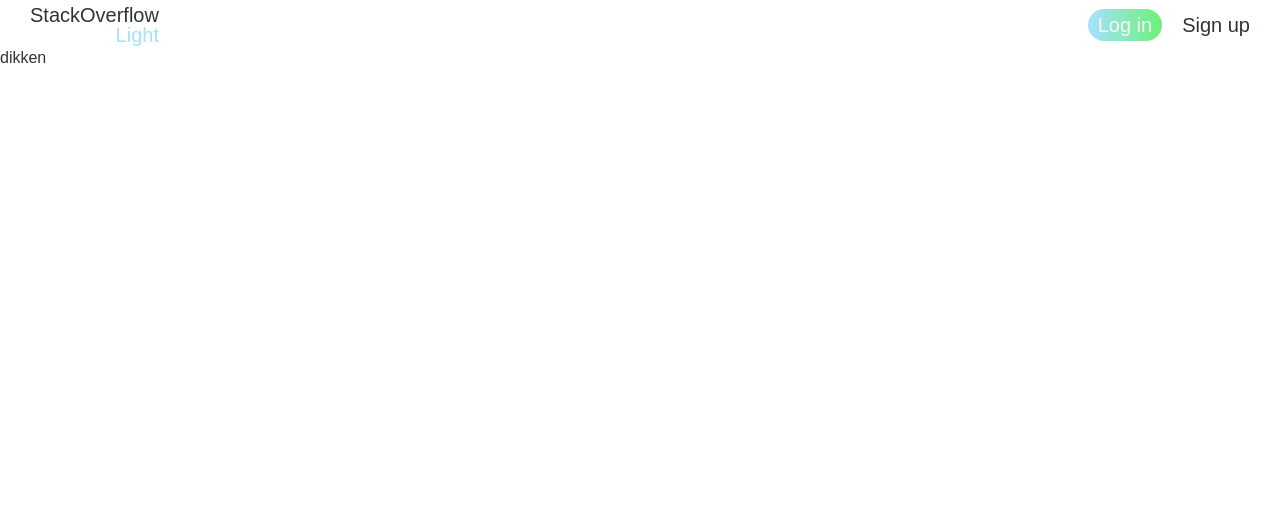
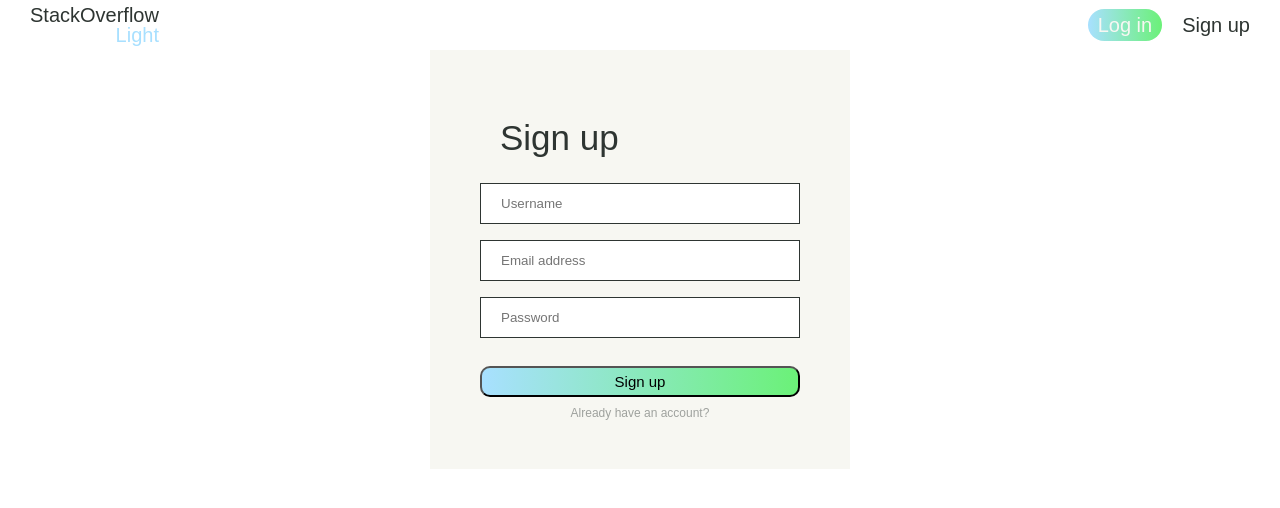
Before and after one commit to AllUsernamesHaveBeenTaken/stackoverflow-light, a React (Create React App) app in the folder client/: page /signup in a window 1280 px wide. Shown: the top 508 px of the page. Built offline with nearby package versions, Linux system fonts and the light colour scheme.

Commit message:
Add sign up functionality

```diff
--- a/client/src/components/Authentication/Login.js
+++ b/client/src/components/Authentication/Login.js
@@ -111,7 +111,7 @@ class Login extends PureComponent {
             )}
           </Mutation>
           <Link to="signup" style={smallText}>
-            Already have an account?
+            Don&#39;t have an account? Sign up for free!
           </Link>
         </div>
       </div>
--- a/client/src/components/Authentication/Signup.js
+++ b/client/src/components/Authentication/Signup.js
@@ -1,16 +1,134 @@
 import React, { PureComponent } from 'react';
+import { Link } from 'react-router-dom';
+import { Mutation } from 'react-apollo';
+import gql from 'graphql-tag';
+import PropTypes from 'prop-types';
+
+import { AUTH_TOKEN } from '../../utils/constants';
+
+const SIGNUP_MUTATION = gql`
+  mutation SignupMutation($email: String!, $password: String!, $username: String!) {
+    signup(email: $email, password: $password, username: $username) {
+      token
+    }
+  }
+`;
+
+const wrapper = {
+  display: 'flex',
+  justifyContent: 'center'
+};
+
+const loginCard = {
+  display: 'flex',
+  padding: 50,
+  backgroundColor: '#F7F7F2',
+  justifyContent: 'center',
+  alignItems: 'center',
+  flexDirection: 'column',
+  width: '25%'
+};
+
+const title = {
+  fontSize: 35,
+  margin: 20,
+  color: '#2E3532',
+  alignSelf: 'flex-start',
+  display: 'flex'
+};
+
+const input = {
+  width: '100%',
+  padding: '12px 20px',
+  margin: '8px 0',
+  boxSizing: 'border-box',
+  border: 'solid 1px #2E3532'
+};
+
+const button = {
+  background: 'linear-gradient(to right, rgba(168,224,255,1) 0%,rgba(107,241,120,1) 100%)',
+  width: '100%',
+  borderRadius: 10,
+  padding: 5,
+  fontSize: 15,
+  marginTop: 20,
+  outline: 'none'
+};
+
+const smallText = {
+  fontSize: 12,
+  marginTop: 10,
+  color: '#2E353270',
+  cursor: 'pointer',
+  textDecoration: 'none'
+};
 
 class Signup extends PureComponent {
-  state = { email: '', password: '' };
+  state = { email: '', password: '', username: '' };
+
+  confirm = async data => {
+    const { history } = this.props;
+    this.saveUserData(data.signup.token);
+    history.push('/');
+  };
+
+  // @TODO Save as cookie!!
+  saveUserData = token => {
+    sessionStorage.setItem(AUTH_TOKEN, token);
+  };
 
   render() {
-    const { email, password } = this.setState;
+    const { email, password, username } = this.state;
     return (
-      <div>
-        <p>dikken</p>
+      <div style={wrapper}>
+        <div style={loginCard}>
+          <p style={title}>Sign up</p>
+          <input
+            style={input}
+            value={username}
+            name={username}
+            onChange={({ target }) => this.setState({ username: target.value })}
+            type="text"
+            placeholder="Username"
+          />
+          <input
+            style={input}
+            value={email}
+            name={email}
+            onChange={({ target }) => this.setState({ email: target.value })}
+            type="text"
+            placeholder="Email address"
+          />
+          <input
+            style={input}
+            value={password}
+            name={password}
+            onChange={({ target }) => this.setState({ password: target.value })}
+            type="password"
+            placeholder="Password"
+          />
+          <Mutation
+            mutation={SIGNUP_MUTATION}
+            variables={{ email, password, username }}
+            onCompleted={data => this.confirm(data)}
+          >
+            {mutation => (
+              <button onClick={mutation} type="button" style={button}>
+                Sign up
+              </button>
+            )}
+          </Mutation>
+          <Link to="login" style={smallText}>
+            Already have an account?
+          </Link>
+        </div>
       </div>
     );
   }
 }
 
+Signup.propTypes = {
+  history: PropTypes.shape({}).isRequired
+};
+
 export default Signup;
```
